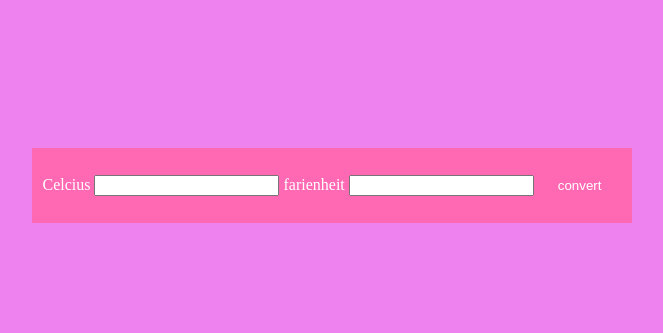
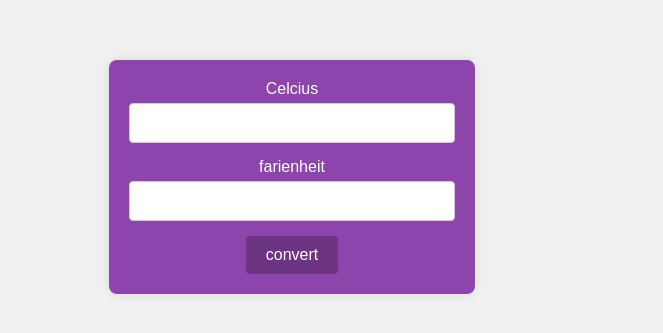
Before and after one commit to Unity-JNR/Temperature, a plain HTML site: page index.html in a window 1280 px wide. Shown: the part 223-556 px from the top of the page, without its empty margins (308-971 px from the left). Drawn offline with Linux system fonts and the light colour scheme.

Commit message:
added media

```diff
--- a/css/style.css
+++ b/css/style.css
@@ -1,23 +1,94 @@
-.container{
+body {
+    font-family: 'Arial', sans-serif;
+    margin: 0;
+    background-color: #f0f0f0; /* Light Grey Background Color */
+  }
+
+  .container {
     display: flex;
+    align-items: center;
+    justify-content: center;
     height: 100vh;
-    justify-content: center;
-    align-items: center;
+  }
+
+  .temp {
+    background-color: #8e44ad; /* Violet Container Background Color */
+    border-radius: 8px;
+    box-shadow: 0 0 10px rgba(0, 0, 0, 0.1);
+    padding: 20px;
+    text-align: center;
+    color: #fff; /* White Text Color */
+  }
+
+  label {
+    display: block;
+    margin-bottom: 5px;
+  }
+
+  input {
+    width: 100%;
+    padding: 10px;
+    font-size: 16px;
+    box-sizing: border-box;
+    border: 1px solid #ccc;
+    border-radius: 4px;
+    margin-bottom: 15px;
+    outline: none;
+  }
+
+  input[type="number"] {
+    appearance: textfield;
+  }
+
+  input[type="number"]::-webkit-inner-spin-button,
+  input[type="number"]::-webkit-outer-spin-button {
+    -webkit-appearance: none;
+    margin: 0;
+  }
+
+  input[type="number"]:focus {
+    border-color: #913D88; /* Dark Violet Border Color on Focus */
+  }
+
+  input[type="number"]:hover {
+    border-color: #fff; /* White Border Color on Hover */
+  }
+
+  input[type="number"]::placeholder {
+    color: #ccc; /* Light Grey Placeholder Text Color */
+  }
+
+  button {
+    background-color: #6C3483; /* Darker Violet Button Background Color */
+    color: #fff; /* White Button Text Color */
+    padding: 10px 20px;
+    font-size: 16px;
+    border: none;
+    border-radius: 4px;
+    cursor: pointer;
+    outline: none;
+  }
+
+  button:hover {
+    background-color: #7D3C98; /* Slightly Darker Violet on Hover */
+  }
+
+  @media only screen and (max-width: 600px) {
+    .temp {
+        padding: 10px;
+    }
 }
 
-body{
-    background-color: violet;
+/* Medium screens (tablets) */
+@media only screen and (min-width: 601px) and (max-width: 1024px) {
+    .container {
+        max-width: 800px;
+    }
 }
 
-
-.temp, #butt {
-    /* display: ; */
-    padding: 10px 10px;
-    margin: 10px 10px;
-    border: none;
-    color: white;
-    background-color: hotpink;
+/* Large screens (desktops) */
+@media only screen and (min-width: 1025px) {
+    .container {
+        max-width: 1200px;
+    }
 }
-#butt{
-    cursor: pointer;
-}
```
